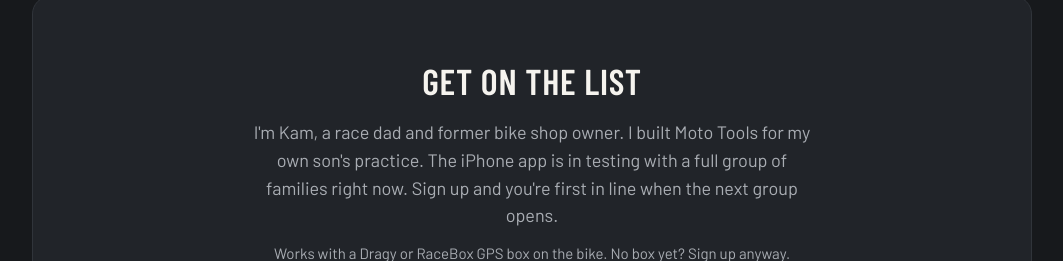
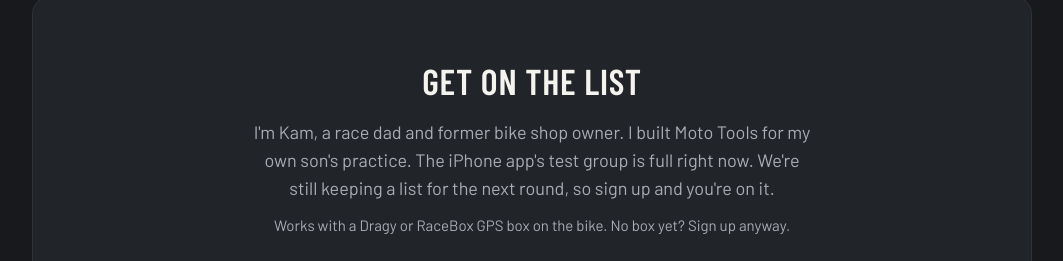
Before and after one commit to kammongray-cmd/mototoolsmx-site, a plain HTML site: page index.html in a window 1280 px wide. Shown: the part 3889-4150 px from the top of the page, without its empty margins (108-1171 px from the left). Drawn offline with nearby package versions, Linux system fonts and the light colour scheme; a web font is replaced by a local one.

Commit message:
Home page: test group is full, and we're still keeping a list for the next round (Kam's wording and go, Nov 20).
Co-Authored-By: Claude Fable 5.2 <noreply@anthropic.com>

```diff
--- a/index.html
+++ b/index.html
@@ -190,7 +190,7 @@
 
     <section class="join" id="join">
       <h2>Get on the list</h2>
-      <p>I'm Kam, a race dad and former bike shop owner. I built Moto Tools for my own son's practice. The iPhone app is in testing with a full group of families right now. Sign up and you're first in line when the next group opens.</p>
+      <p>I'm Kam, a race dad and former bike shop owner. I built Moto Tools for my own son's practice. The iPhone app's test group is full right now. We're still keeping a list for the next round, so sign up and you're on it.</p>
       <p class="fine">Works with a Dragy or RaceBox GPS box on the bike. No box yet? Sign up anyway.</p>
       <form class="signup" id="signup">
         <label>Your name<input name="name" autocomplete="name" required></label>
```
